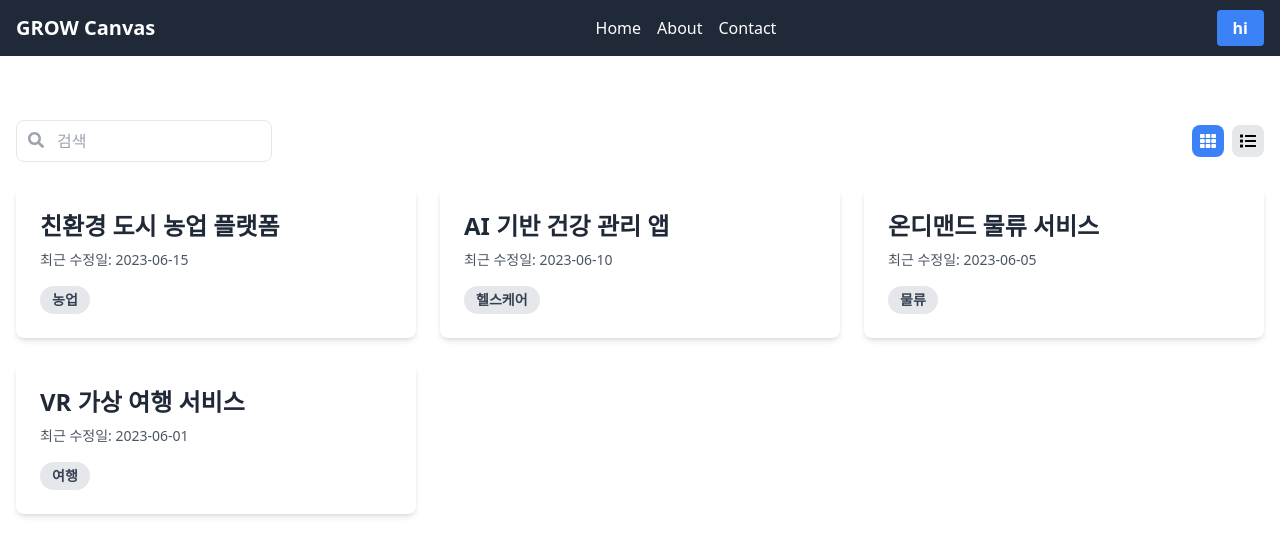
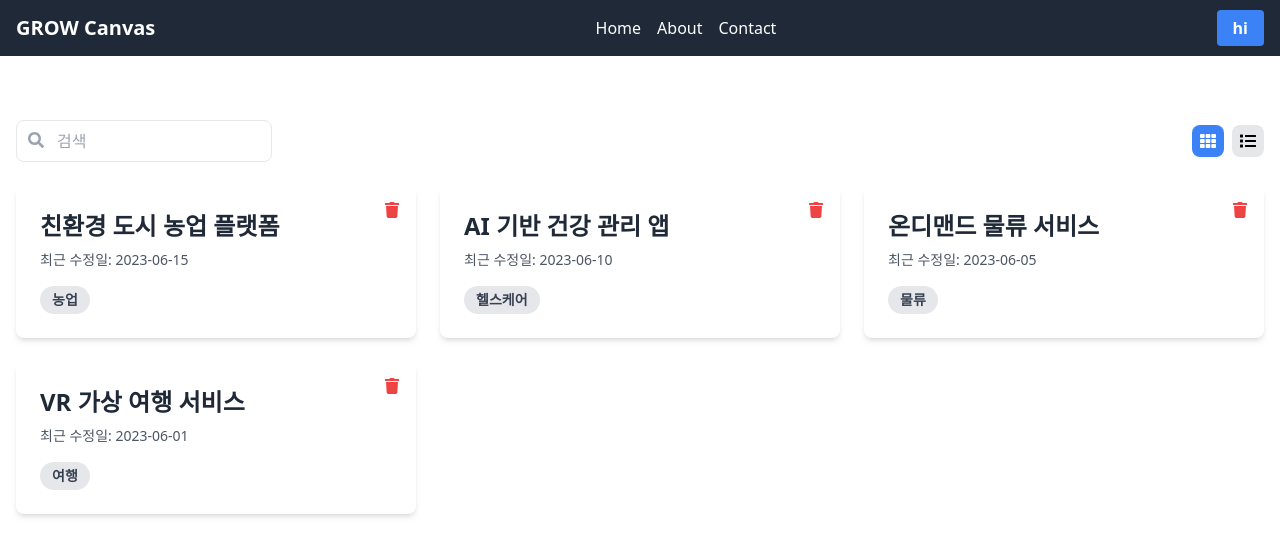
Before and after one commit to subin33/lean-canvas, a React (Vite) app: page / in a window 1280 px wide. Shown: the top 556 px of the page. Built offline with nearby package versions, Linux system fonts and the light colour scheme.

Commit message:
feat: add delete button to card list

```diff
--- a/src/components/CanvasItem.jsx
+++ b/src/components/CanvasItem.jsx
@@ -1,8 +1,10 @@
+import { FaTrash } from 'react-icons/fa';
 import { Link } from 'react-router-dom';
-function CanvasItem({ id, title, lastModified, category }) {
+FaTrash;
+function CanvasItem({ id, title, lastModified, category, onDelete }) {
   return (
     <Link
-      className="bg-white rounded-lg shadow-md overflow-hidden transition-transform duration-300 hover:scale-105"
+      className="relative bg-white rounded-lg shadow-md overflow-hidden transition-transform duration-300 hover:scale-105"
       to={`/canvases/${id}`}
     >
       <div className="p-6">
@@ -14,6 +16,13 @@
           {category}
         </span>
       </div>
+      <button
+        className="absolute top-2 right-2 p-2 text-red-500 rounded-full"
+        aria-label="Delete"
+        onClick={onDelete}
+      >
+        <FaTrash />
+      </button>
     </Link>
   );
 }
--- a/src/components/CanvasList.jsx
+++ b/src/components/CanvasList.jsx
@@ -1,6 +1,6 @@
 import CanvasItem from './CanvasItem';
 
-function CanvasList({ filteredData, searchText, isGridView }) {
+function CanvasList({ filteredData, searchText, isGridView, onDeleteItem }) {
   if (filteredData.length === 0) {
     return (
       <div className="text-center py-10">
@@ -21,6 +21,10 @@
           title={item.title}
           lastModified={item.lastModified}
           category={item.category}
+          onDelete={e => {
+            e.preventDefault();
+            onDeleteItem(item.id);
+          }}
         />
       ))}
     </div>
--- a/src/pages/Home.jsx
+++ b/src/pages/Home.jsx
@@ -1,5 +1,4 @@
 import { useState } from 'react';
-import { FaSearch, FaList, FaTh } from 'react-icons/fa';
 import CanvasList from '../components/CanvasList';
 import SearchBar from '../components/SearchBar';
 import ViewToggle from '../components/ViewToggle';
@@ -7,7 +6,7 @@
 function Home() {
   const [searchText, setSearchText] = useState('');
   const [isGridView, setIsGridView] = useState(true);
-  const dummyData = [
+  const [dummyData, setDummyData] = useState([
     {
       id: 1,
       title: '친환경 도시 농업 플랫폼',
@@ -32,7 +31,10 @@
       lastModified: '2023-06-01',
       category: '여행',
     },
-  ];
+  ]);
+  const handleDeleteItem = id => {
+    setDummyData(dummyData.filter(item => item.id !== id));
+  };
 
   const filteredData = dummyData.filter(item =>
     item.title.toLowerCase().includes(searchText.toLowerCase()),
@@ -47,6 +49,7 @@
         filteredData={filteredData}
         isGridView={isGridView}
         searchText={searchText}
+        onDeleteItem={handleDeleteItem}
       />
     </div>
   );
```
